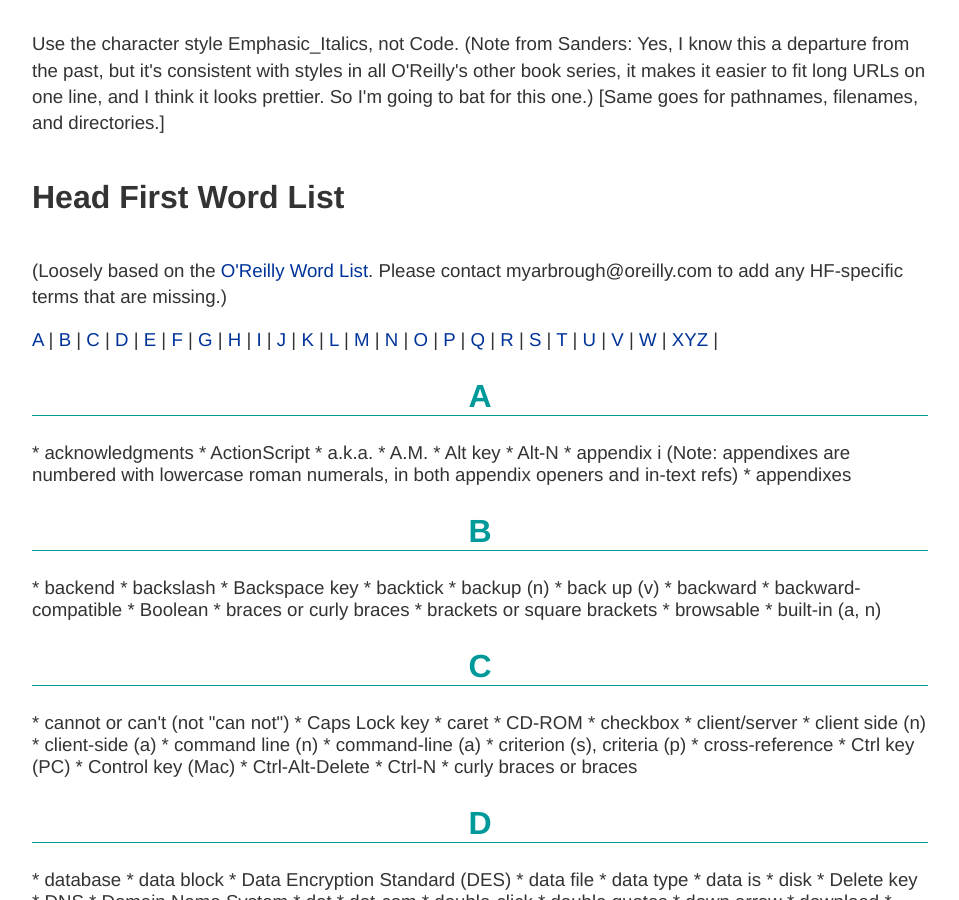
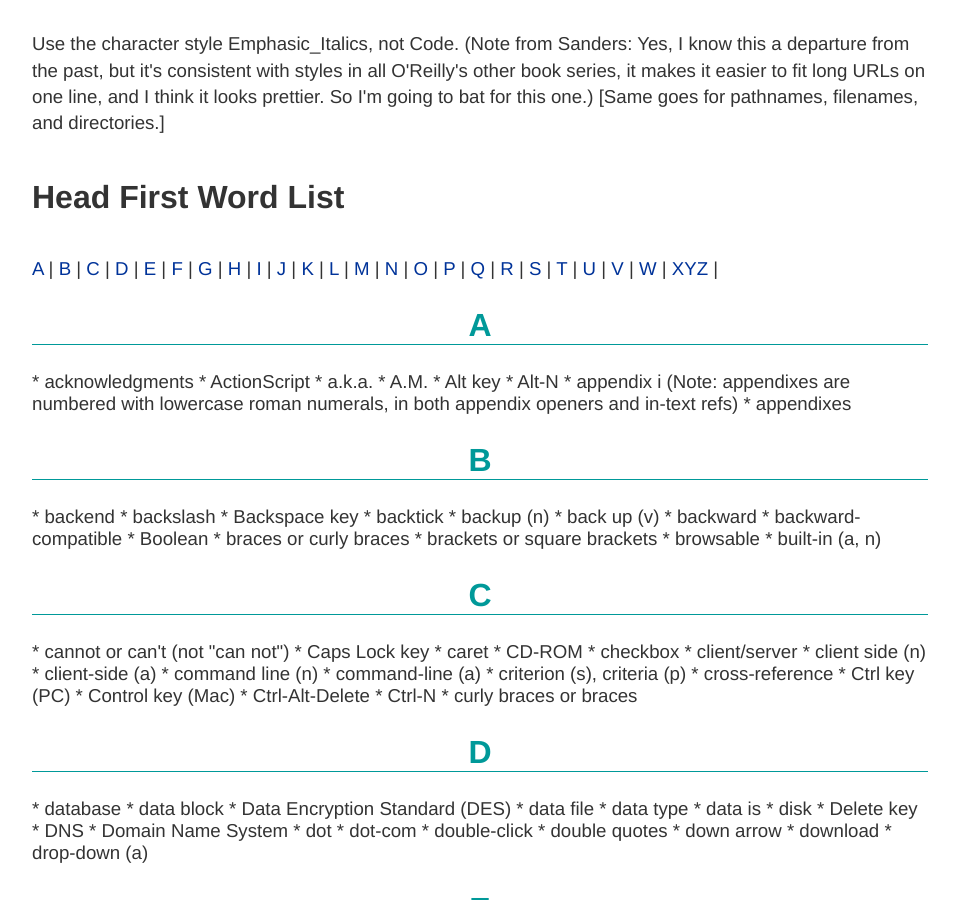
Before and after one commit to oreillymedia/production-resources, a Jekyll site: the page built from head-first-production/index.md, in a window 1280 px wide and 900 px high, scrolled down 5168 px. Shown: the whole window, without its empty margins (160-1119 px from the left). Built offline with Jekyll 4.4.1, drawn with Linux system fonts in a browser that asks for light colours.

Commit message:
Update index.md

```diff
--- a/head-first-production/index.md
+++ b/head-first-production/index.md
@@ -165,9 +165,6 @@
 </section>
 
 <h1 id="word-list">Head First Word List</h1>
-
-
-<p>(Loosely based on the <a href="http://oreillymedia.github.io/production-resources/styleguide/#word-list">O'Reilly Word List</a>. Please contact myarbrough@oreilly.com to add any HF-specific terms that are missing.)</p>
 
 <a href="#wordlist-A">A</a> | <a href="#wordlist-B">B</a> | <a href="#wordlist-C">C</a> | <a href="#wordlist-D">D</a> | <a href="#wordlist-E">E</a> | <a href="#wordlist-F">F</a> | <a href="#wordlist-G">G</a> | <a href="#wordlist-H">H</a> | <a href="#wordlist-I">I</a> | <a href="#wordlist-J">J</a> | <a href="#wordlist-K">K</a> | <a href="#wordlist-L">L</a> | <a href="#wordlist-M">M</a> | <a href="#wordlist-N">N</a> | <a href="#wordlist-O">O</a> | <a href="#wordlist-P">P</a> | <a href="#wordlist-Q">Q</a> | <a href="#wordlist-R">R</a> | <a href="#wordlist-S">S</a> | <a href="#wordlist-T">T</a> | <a href="#wordlist-U">U</a> | <a href="#wordlist-V">V</a> | <a href="#wordlist-W">W</a> | <a href="#wordlist-XYZ">XYZ</a> |
 
```
